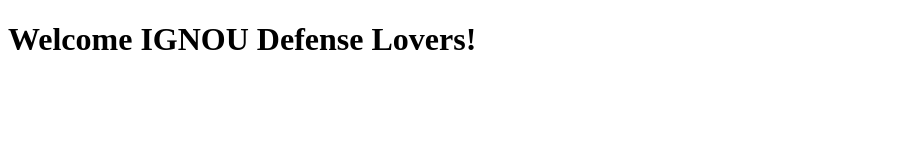
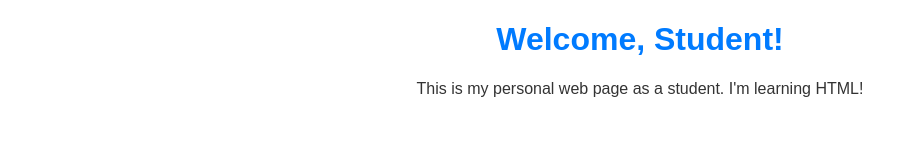
Before and after one commit to IGNOU-FOR-DEFENCE/ignou-for-defence, a plain HTML site: page index.html in a window 1280 px wide. Shown: the whole page, without its empty margins (0-917 px from the left). Drawn offline with Linux system fonts and the light colour scheme.

Commit message:
index.html

```diff
--- a/index.html
+++ b/index.html
@@ -1,9 +1,22 @@
 <!DOCTYPE html>
 <html>
 <head>
-    <title>Welcome IGNOU Defense Lovers</title>
+    <title>Student Web Page</title>
+    <style>
+        body {
+            font-family: Arial, sans-serif;
+            text-align: center;
+        }
+        h1 {
+            color: #007BFF;
+        }
+        p {
+            color: #333;
+        }
+    </style>
 </head>
 <body>
-    <h1>Welcome IGNOU Defense Lovers!</h1>
+    <h1>Welcome, Student!</h1>
+    <p>This is my personal web page as a student. I'm learning HTML!</p>
 </body>
 </html>
```
